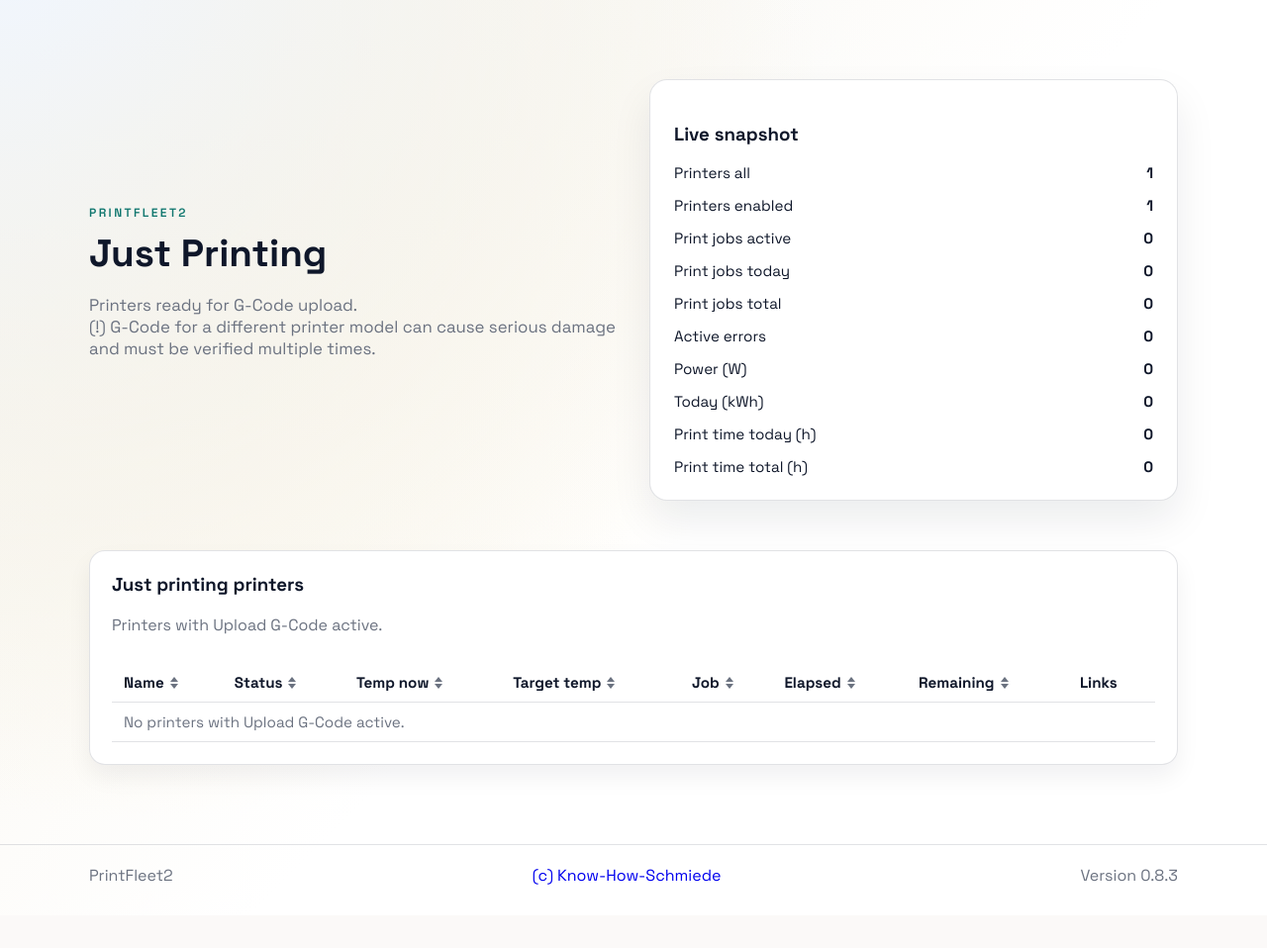
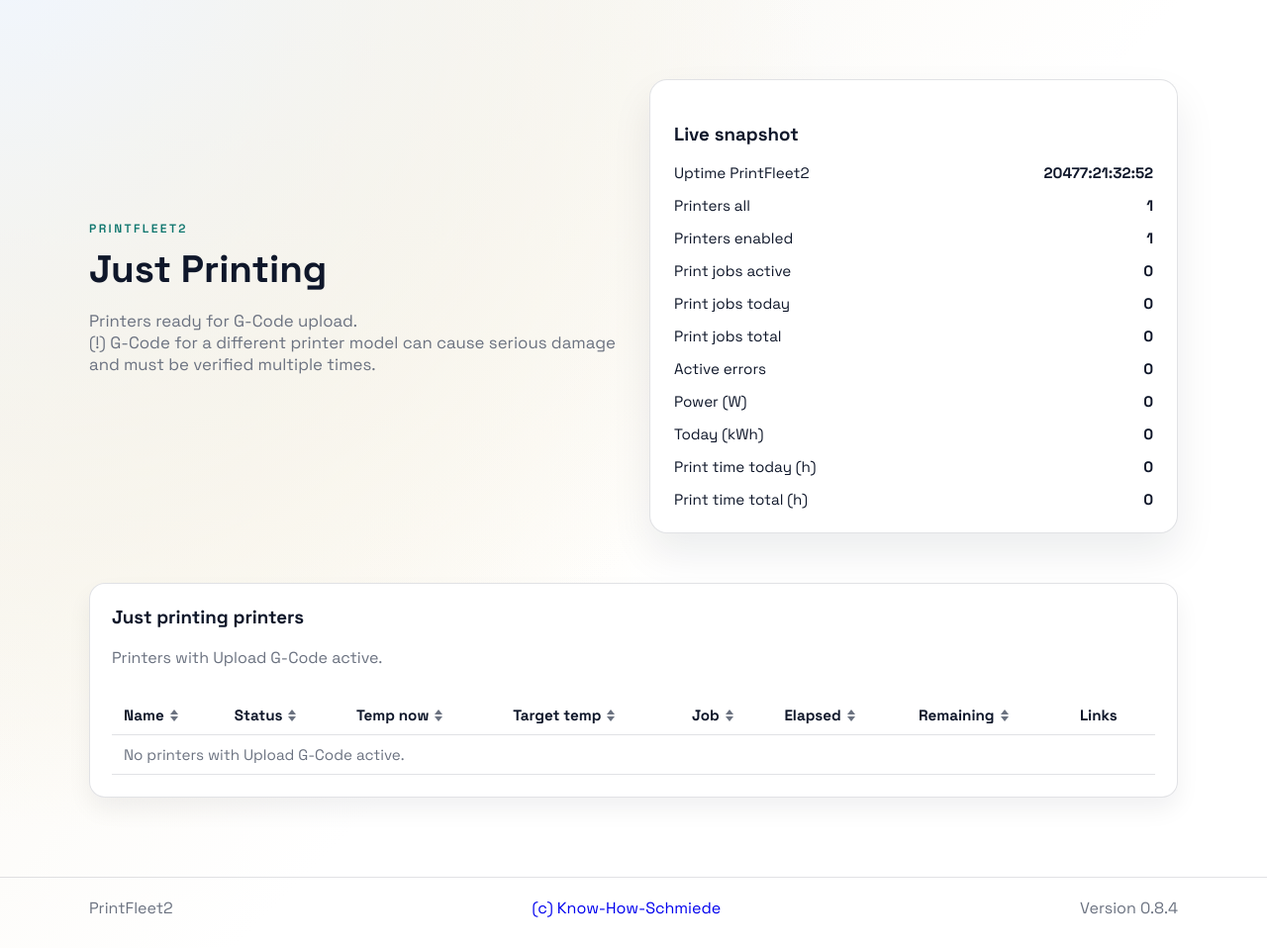
Before and after one commit to know-how-schmiede/PrintFleet2, a Flask app: page /printer-just in a window 1280 px wide. Shown: the part 74-1032 px from the top of the page at 99% size. Before the commit the page ends 968 px from the top, so only its background shows below. Run offline with Flask 3, Linux system fonts and the light colour scheme; the visitor is signed in with stand-in values (Sample User, id 1); tables that the repository leaves empty hold one stand-in row (values such as "Sample post"); data that the repository does not hold is empty.

Commit message:
Add PrintFleet2 uptime to live snapshots and UI
Introduces tracking and display of PrintFleet2 server uptime in live snapshots and dashboard views. Updates backend to store and format uptime, modifies templates and JavaScript to show uptime metric, and bumps version to 0.8.4.

```diff
--- a/src/printfleet2/app.py
+++ b/src/printfleet2/app.py
@@ -1,3 +1,5 @@
+import time
+
 from flask import Flask, g, jsonify, redirect, request, session as flask_session, url_for
 
 from printfleet2.config import load_config
@@ -20,7 +22,8 @@ def create_app() -> Flask:
     init_engine(cfg.database_url)
     try:
         with session_scope() as session:
-            ensure_settings_row(session)
+            settings = ensure_settings_row(session)
+            settings.uptime_start_ts = time.time()
     except Exception as exc:
         app.logger.warning("Settings initialization skipped: %s", exc)
 
--- a/src/printfleet2/models/settings.py
+++ b/src/printfleet2/models/settings.py
@@ -15,6 +15,7 @@ class Settings(Base):
     db_reload_interval: Mapped[float | None] = mapped_column(Float, nullable=True)
     filename_display_length: Mapped[int | None] = mapped_column(Integer, nullable=True)
     upload_timeout: Mapped[int | None] = mapped_column(Integer, nullable=True)
+    uptime_start_ts: Mapped[float | None] = mapped_column(Float, nullable=True)
     telegram_chat_id: Mapped[str | None] = mapped_column(String, nullable=True)
     language: Mapped[str | None] = mapped_column(String, nullable=True)
     theme: Mapped[str | None] = mapped_column(String, nullable=True)
--- a/src/printfleet2/services/settings_service.py
+++ b/src/printfleet2/services/settings_service.py
@@ -22,6 +22,8 @@ def ensure_settings_schema(session: Session) -> None:
         missing["filename_display_length"] = "INTEGER"
     if "upload_timeout" not in columns:
         missing["upload_timeout"] = "INTEGER"
+    if "uptime_start_ts" not in columns:
+        missing["uptime_start_ts"] = "REAL"
     if "kiosk_stream_active_1" not in columns:
         missing["kiosk_stream_active_1"] = "INTEGER DEFAULT 1"
     if "kiosk_stream_active_2" not in columns:
--- a/src/printfleet2/static/printer_just.js
+++ b/src/printfleet2/static/printer_just.js
@@ -866,6 +866,13 @@ document.addEventListener("DOMContentLoaded", () => {
     if (printJobsTotalEl) {
       printJobsTotalEl.textContent = Number.isFinite(jobsTotal) ? jobsTotal : "--";
     }
+    const uptimeEl = document.getElementById("uptimePrintFleet2");
+    if (uptimeEl) {
+      const uptimeValue = statusData && typeof statusData.uptime_printfleet2 === "string"
+        ? statusData.uptime_printfleet2
+        : "--";
+      uptimeEl.textContent = uptimeValue || "--";
+    }
 
     const energyItems = energyData && Array.isArray(energyData.items) ? energyData.items : [];
     let totalPower = 0;
--- a/src/printfleet2/templates/printer_dashboard.html
+++ b/src/printfleet2/templates/printer_dashboard.html
@@ -12,6 +12,10 @@
       </div>
       <div class="hero-card reveal" style="animation-delay: 0.1s">
         <h3>Live snapshot</h3>
+        <div class="metric">
+          <span class="metric-label">Uptime PrintFleet2</span>
+          <span class="metric-value" id="uptimePrintFleet2">{{ snapshot.uptime_printfleet2 if snapshot else "--" }}</span>
+        </div>
         <div class="metric">
           <span class="metric-label">Printers</span>
           <span class="metric-value" id="printerCount">{{ snapshot.total_printers if snapshot else "--" }}</span>
--- a/src/printfleet2/templates/printer_group_just.html
+++ b/src/printfleet2/templates/printer_group_just.html
@@ -12,6 +12,10 @@
       </div>
       <div class="hero-card reveal" style="animation-delay: 0.1s">
         <h3>Live snapshot</h3>
+        <div class="metric">
+          <span class="metric-label">Uptime PrintFleet2</span>
+          <span class="metric-value" id="uptimePrintFleet2">{{ snapshot.uptime_printfleet2 if snapshot else "--" }}</span>
+        </div>
         <div class="metric">
           <span class="metric-label">Printers all</span>
           <span class="metric-value" id="printerCountAll">{{ snapshot.total_printers if snapshot else "--" }}</span>
--- a/src/printfleet2/templates/printer_just.html
+++ b/src/printfleet2/templates/printer_just.html
@@ -12,6 +12,10 @@
       </div>
       <div class="hero-card reveal" style="animation-delay: 0.1s">
         <h3>Live snapshot</h3>
+        <div class="metric">
+          <span class="metric-label">Uptime PrintFleet2</span>
+          <span class="metric-value" id="uptimePrintFleet2">{{ snapshot.uptime_printfleet2 if snapshot else "--" }}</span>
+        </div>
         <div class="metric">
           <span class="metric-label">Printers all</span>
           <span class="metric-value" id="printerCountAll">{{ snapshot.total_printers if snapshot else "--" }}</span>
--- a/src/printfleet2/version.py
+++ b/src/printfleet2/version.py
@@ -1 +1 @@
-VERSION = "0.8.3"
+VERSION = "0.8.4"
--- a/src/printfleet2/web/routes.py
+++ b/src/printfleet2/web/routes.py
@@ -83,6 +83,24 @@ _PENDING_UPLOADS: dict[int, list[dict]] = {}
 _PENDING_UPLOAD_TTL_SECONDS = 30 * 60
 
 
+def format_uptime_display(start_ts: float | None) -> str | None:
+    if start_ts is None:
+        return None
+    try:
+        start_value = float(start_ts)
+    except (TypeError, ValueError):
+        return None
+    if start_value <= 0:
+        return None
+    delta = int(time.time() - start_value)
+    if delta < 0:
+        delta = 0
+    days, remainder = divmod(delta, 86400)
+    hours, remainder = divmod(remainder, 3600)
+    minutes, seconds = divmod(remainder, 60)
+    return f"{days:02d}:{hours:02d}:{minutes:02d}:{seconds:02d}"
+
+
 def clean_text(value: object | None) -> str | None:
     if value is None:
         return None
@@ -571,12 +589,14 @@ def normalize_group_id(payload: dict, session) -> tuple[bool, int | None, dict |
 @bp.get("/")
 def index():
     with session_scope() as session:
+        settings = ensure_settings_row(session)
         printers = list_printers(session)
         enabled_printers = [printer for printer in printers if printer.enabled]
         snapshots = build_printer_snapshots(enabled_printers)
         active_printer_names = [printer.name for printer in enabled_printers]
         total_print_jobs_today = count_print_jobs_today(session)
         total_print_jobs_total = count_print_jobs(session)
+        uptime_display = format_uptime_display(settings.uptime_start_ts) or "--"
     status_map = collect_printer_statuses(snapshots, include_plug=False)
     active_prints = 0
     active_errors = 0
@@ -601,6 +621,7 @@ def index():
         "active_errors": active_errors,
         "total_print_jobs_today": total_print_jobs_today,
         "total_print_jobs_total": total_print_jobs_total,
+        "uptime_printfleet2": uptime_display,
     }
     return render_template(
         "index.html",
@@ -612,11 +633,13 @@ def index():
 @bp.get("/printer-dashboard")
 def printer_dashboard_page():
     with session_scope() as session:
+        settings = ensure_settings_row(session)
         printers = list_printers(session)
         enabled_printers = [printer for printer in printers if printer.enabled]
         snapshots = build_printer_snapshots(enabled_printers)
         total_print_jobs_today = count_print_jobs_today(session)
         total_print_jobs_total = count_print_jobs(session)
+        uptime_display = format_uptime_display(settings.uptime_start_ts) or "--"
     status_map = collect_printer_statuses(snapshots, include_plug=False)
     active_prints = 0
     active_errors = 0
@@ -641,6 +664,7 @@ def printer_dashboard_page():
         "active_errors": active_errors,
         "total_print_jobs_today": total_print_jobs_today,
         "total_print_jobs_total": total_print_jobs_total,
+        "uptime_printfleet2": uptime_display,
     }
     return render_template(
         "printer_dashboard.html",
@@ -651,11 +675,13 @@ def printer_dashboard_page():
 @bp.get("/printer-just")
 def printer_just_page():
     with session_scope() as session:
+        settings = ensure_settings_row(session)
         printers = list_printers(session)
         enabled_printers = [printer for printer in printers if printer.enabled]
         snapshots = build_printer_snapshots(enabled_printers)
         total_print_jobs_today = count_print_jobs_today(session)
         total_print_jobs_total = count_print_jobs(session)
+        uptime_display = format_uptime_display(settings.uptime_start_ts) or "--"
     status_map = collect_printer_statuses(snapshots, include_plug=False)
     active_prints = 0
     active_errors = 0
@@ -681,6 +707,7 @@ def printer_just_page():
         "active_errors": active_errors,
         "total_print_jobs_today": total_print_jobs_today,
         "total_print_jobs_total": total_print_jobs_total,
+        "uptime_printfleet2": uptime_display,
     }
     return render_template(
         "printer_just.html",
@@ -691,11 +718,13 @@ def printer_just_page():
 @bp.get("/printer-group-just")
 def printer_group_just_page():
     with session_scope() as session:
+        settings = ensure_settings_row(session)
         printers = list_printers(session)
         enabled_printers = [printer for printer in printers if printer.enabled]
         snapshots = build_printer_snapshots(enabled_printers)
         total_print_jobs_today = count_print_jobs_today(session)
         total_print_jobs_total = count_print_jobs(session)
+        uptime_display = format_uptime_display(settings.uptime_start_ts) or "--"
     status_map = collect_printer_statuses(snapshots, include_plug=False)
     active_prints = 0
     active_errors = 0
@@ -721,6 +750,7 @@ def printer_group_just_page():
         "active_errors": active_errors,
         "total_print_jobs_today": total_print_jobs_today,
         "total_print_jobs_total": total_print_jobs_total,
+        "uptime_printfleet2": uptime_display,
     }
     return render_template(
         "printer_group_just.html",
@@ -1067,11 +1097,13 @@ def delete_printer_type(type_id: int):
 @bp.get("/api/live-wall/status")
 def live_wall_status():
     with session_scope() as session:
+        settings = ensure_settings_row(session)
         printers = list_printers(session)
         enabled_printers = [printer for printer in printers if printer.enabled]
         snapshots = build_printer_snapshots(enabled_printers)
         total_printers = len(printers)
         name_map = {printer.id: printer.name for printer in enabled_printers}
+        uptime_display = format_uptime_display(settings.uptime_start_ts) or "--"
     status_map = collect_printer_statuses(snapshots, include_plug=False)
     items = []
     total_print_time_today_seconds = 0.0
@@ -1152,6 +1184,7 @@ def live_wall_status():
         "total_print_time_total_seconds": total_print_time_total_seconds,
         "total_print_jobs_today": total_print_jobs_today,
         "total_print_jobs_total": total_print_jobs_total,
+        "uptime_printfleet2": uptime_display,
     }
 
 
```
Also changed, not shown: docs/Version.md (+4 -0 lines), src/printfleet2/static/printer_dashboard.js (+7 -0 lines), src/printfleet2/static/printer_group_just.js (+7 -0 lines), src/printfleet2/templates/index.html (+11 -0 lines).
